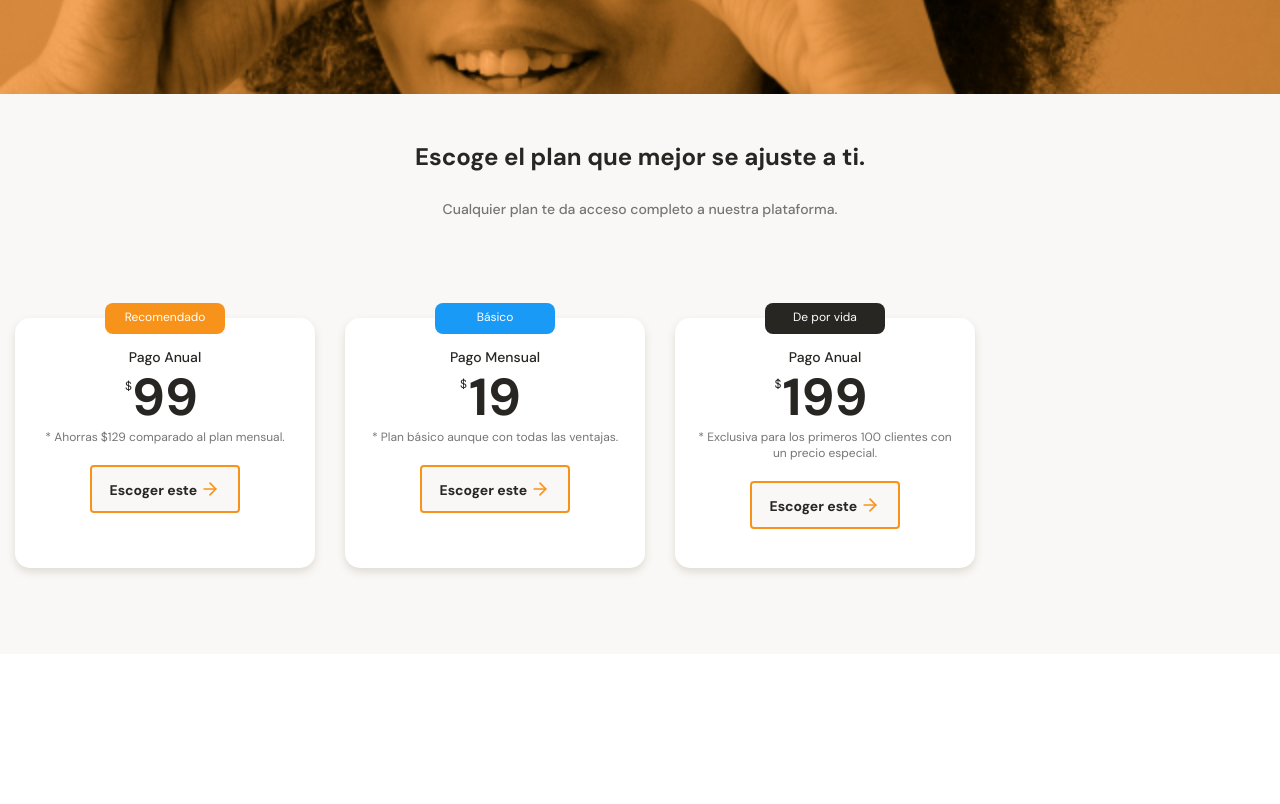
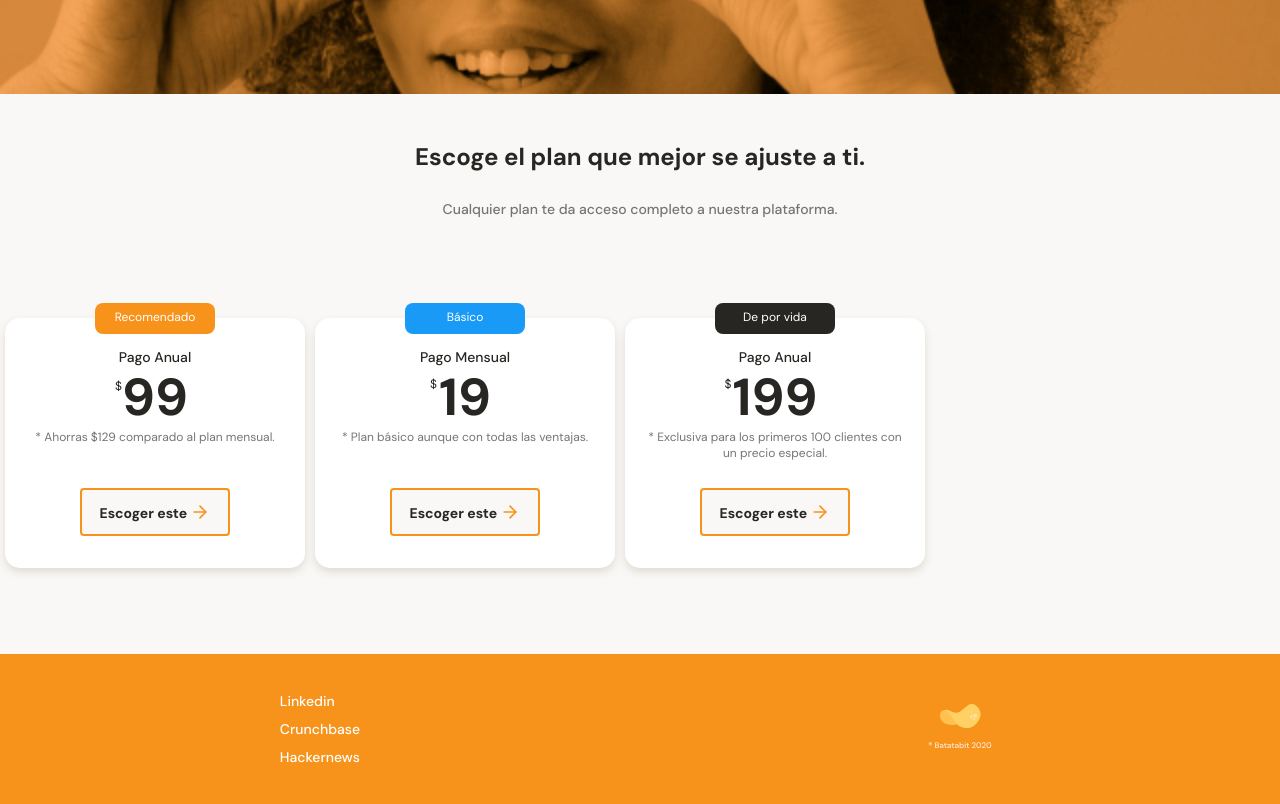
Before and after one commit to alfred3ks/batatabit, a plain HTML site: page index.html in a window 1280 px wide. Shown: the part 2656-3460 px from the top of the page. Before the commit the page ends 3310 px from the top, so only its background shows below. Drawn offline with Linux system fonts and the light colour scheme.

Commit message:
Maquetado del footer.

```diff
--- a/css/mobile.css
+++ b/css/mobile.css
@@ -441,10 +441,10 @@ main {
     position: relative;
     scroll-snap-align: center; /* va relacionado con el codigo anterior */
     width: 70%;
-    min-width: 230px;
+    min-width: 190px;
     max-width: 300px;
     height: 250px;
-    margin: 50px 15px 0;
+    margin: 50px 5px 0;
     padding: 0 15px;
     background-color: var(--just-white);
     border-radius: 15px;
@@ -517,6 +517,10 @@ main {
 }
 
 .plan-card--ca {
+    position: absolute;
+    top: 150px;
+    right: calc(50% - (150px / 2));
+    width: 150px;
     width: 150px;
     height: 48px;
     margin-top: 20px;
@@ -540,3 +544,34 @@ main {
     background-position: center;
     background-repeat: no-repeat;
 }
+
+/* Footer */
+footer {
+    display: flex;
+    width: 100%;
+    height: 150px;
+    background-color: var(--bitcoin-orange);
+}
+
+footer section {
+    width: 50%;
+    display: flex;
+    justify-content: center;
+    align-items: center;
+}
+
+footer .left ul {
+    font-size: 1.4rem;
+    font-weight: 500;
+    line-height: 1.8rem;
+    list-style: none;
+}
+
+.left li {
+    margin: 10px 0;
+}
+
+.left a {
+    text-decoration: none;
+    color: var(--just-white);
+}
--- a/index.html
+++ b/index.html
@@ -173,6 +173,17 @@
     </main>
 
     <!-- Footer -->
-    <footer></footer>
+    <footer>
+        <section class="left">
+            <ul>
+                <li><a href="#">Linkedin</a></li>
+                <li><a href="#">Crunchbase</a></li>
+                <li><a href="#">Hackernews</a></li>
+            </ul>
+        </section>
+        <section class="right">
+            <img src="./assets/imgs/logo-footer.svg" alt="Logo de Batatabit 2020">
+        </section>
+    </footer>
 </body>
 </html>
```
